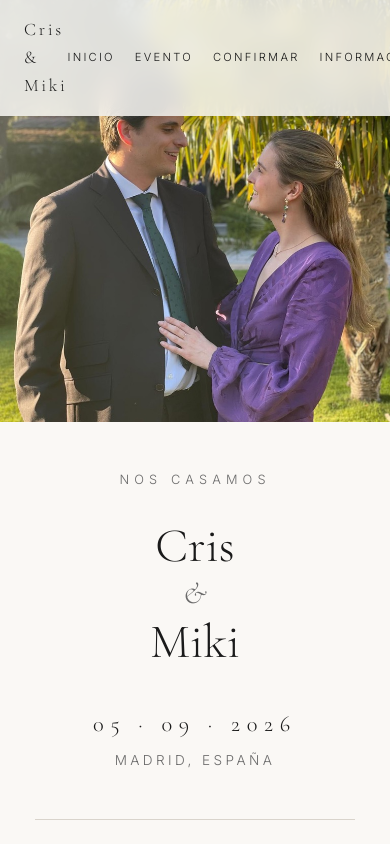
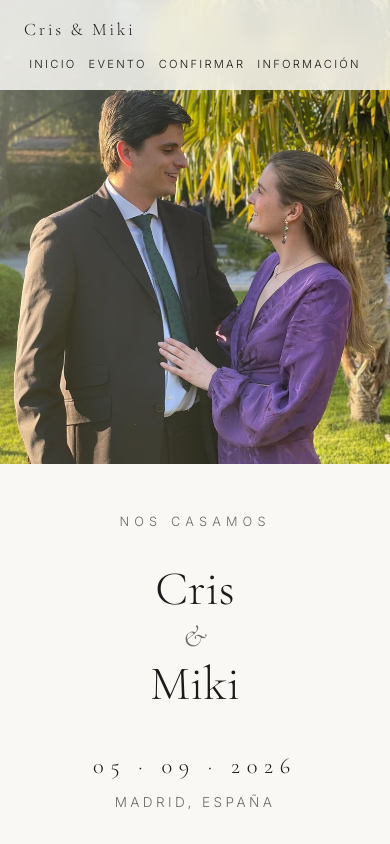
Before and after one commit to MiguelMaGo/weboda, a plain HTML site: page index.html in a window 390 px wide. Shown: the top 844 px of the page. Drawn offline with nearby package versions, Linux system fonts and the light colour scheme.

Commit message:
Prueba para moviles

```diff
--- a/index.html
+++ b/index.html
@@ -76,7 +76,7 @@
   <section id="rsvp" class="rsvp">
     <div class="section__header">
       <p class="section__eyebrow">Tu asistencia</p>
-      <h2 class="section__title">Confirma tu presencia</h2>
+      <h2 class="section__title">Confirma tu asistencia</h2>
     </div>
     <p class="rsvp__text">
       Nos hará muchísima ilusión contar contigo.<br />
--- a/styles.css
+++ b/styles.css
@@ -51,6 +51,8 @@ a {
   display: flex;
   justify-content: space-between;
   align-items: center;
+  flex-wrap: wrap;
+  row-gap: 0.75rem;
   padding: 1.5rem 2.5rem;
   background: rgba(250, 248, 245, 0.85);
   backdrop-filter: blur(10px);
@@ -65,6 +67,7 @@ a {
 
 .nav__links {
   display: flex;
+  flex-wrap: wrap;
   gap: 2.5rem;
   list-style: none;
   font-size: 0.85rem;
@@ -94,7 +97,7 @@ a {
 .hero__image {
   background-image: url('images/portada.jpeg');
   background-size: cover;
-  background-position: center;
+  background-position: center right;
   min-height: 60vh;
 }
 
@@ -525,11 +528,14 @@ a {
 @media (max-width: 900px) {
   .nav {
     padding: 1rem 1.5rem;
+    align-items: flex-start;
   }
 
   .nav__links {
-    gap: 1.25rem;
-    font-size: 0.7rem;
+    width: 100%;
+    justify-content: center;
+    gap: 1rem;
+    font-size: 0.75rem;
   }
 
   .hero {
@@ -537,7 +543,8 @@ a {
   }
 
   .hero__image {
-    min-height: 50vh;
+    min-height: 55vh;
+    background-position: right center;
   }
 
   .hero__content {
@@ -578,6 +585,11 @@ a {
     font-size: 1.1rem;
   }
 
+  .nav__links {
+    gap: 0.75rem;
+    font-size: 0.7rem;
+  }
+
   .hero__countdown {
     gap: 1.25rem;
   }
```
